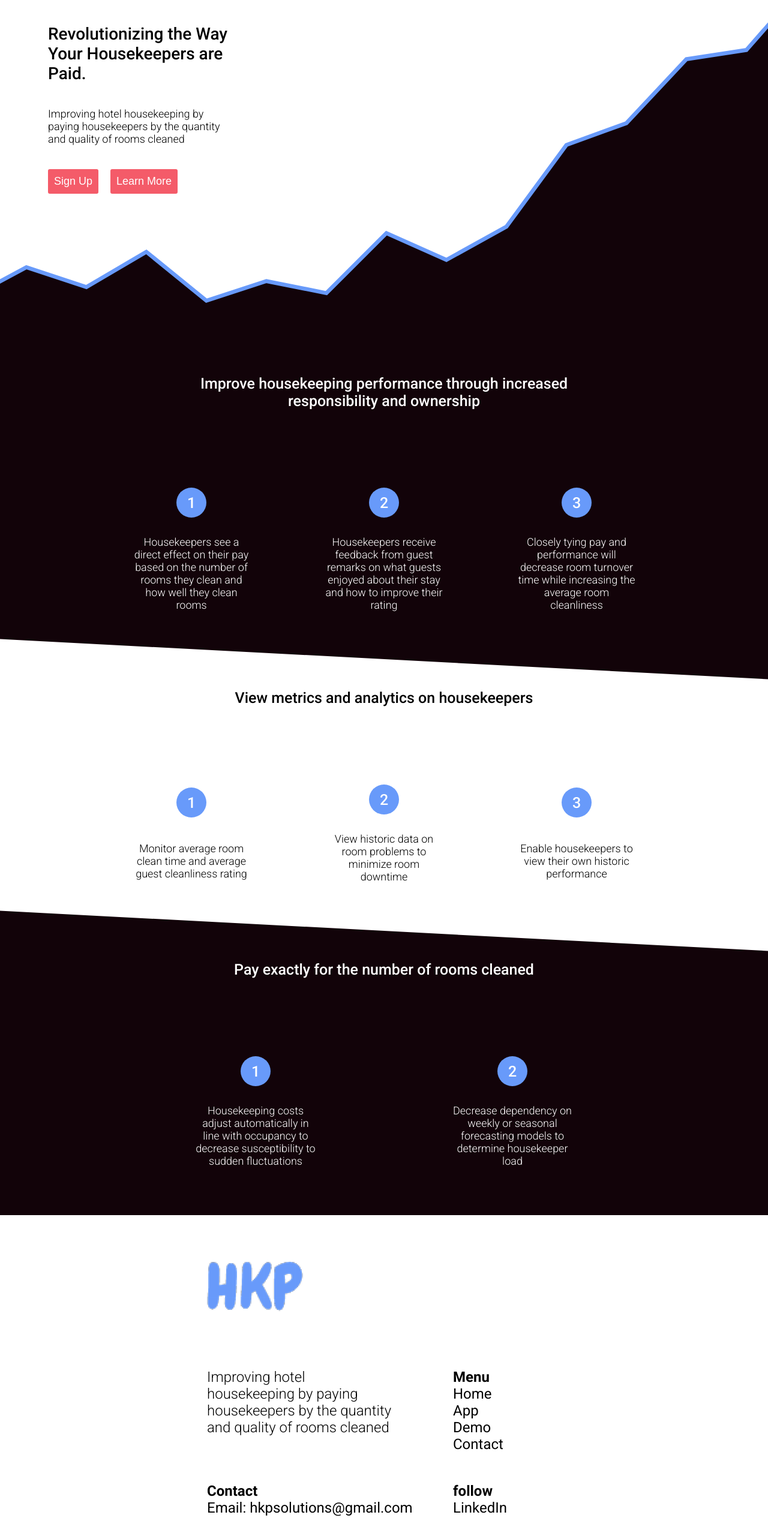
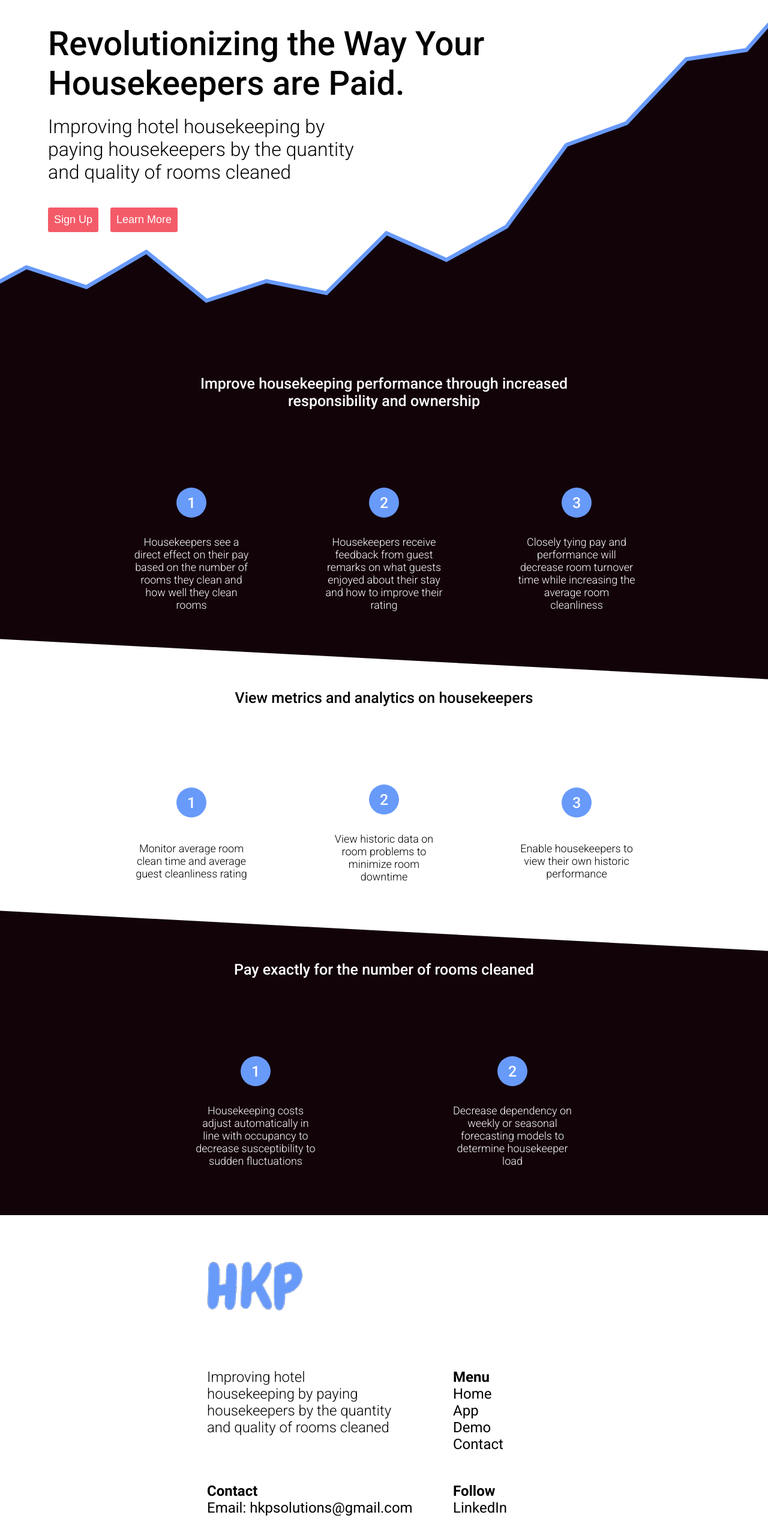
Before and after one commit to HKPSolutions/public-facing-website, a React (Create React App) app in the folder app/: page / in a window 1280 px wide. Shown: the part 170-2736 px from the top of the page at 60% size. Built offline with nearby package versions, Linux system fonts and the light colour scheme.

Commit message:
styling changes to all pages

```diff
--- a/app/public/index.html
+++ b/app/public/index.html
@@ -22,7 +22,7 @@
       work correctly both with client-side routing and a non-root public URL.
       Learn how to configure a non-root public URL by running `npm run build`.
     -->
-  <title>React App</title>
+  <title>HKP Solutions</title>
   <!-- Global site tag (gtag.js) - Google Analytics -->
   <script async src="https://www.googletagmanager.com/gtag/js?id=UA-178518809-1"></script>
   <script>
--- a/app/src/components/Footer/Footer.js
+++ b/app/src/components/Footer/Footer.js
@@ -7,7 +7,7 @@ function Footer() {
   return (
     <div className="footer">
       <div className="footer__branding">
-        <a href="!#"><img src={Branding} alt="brand icon" /></a>
+        <a href="/"><img src={Branding} alt="brand icon" /></a>
       </div>
       <div className="footer__info">
         <p>Improving hotel housekeeping by paying housekeepers by the quantity and quality of rooms cleaned</p>
@@ -21,16 +21,16 @@ function Footer() {
           <li><a href="/contact">Contact</a></li>
         </ul>
       </div>
-      <div className="foooter__contact-info footer__lists">
+      <div className="footer__contact-info footer__lists">
         <h2>Contact</h2>
         <ul>
           <li>Email: <a href="mailto:hkpsolutions@gmail.com">hkpsolutions@gmail.com</a></li>
         </ul>
       </div>
       <div className="footer__social footer__lists">
-        <h2>follow</h2>
+        <h2>Follow</h2>
         <ul>
-          <li><a href="!#">LinkedIn</a></li>
+          <li><a href="https://linkedin.com/company/hkp-solutions">LinkedIn</a></li>
         </ul>
       </div>
     </div>
--- a/app/src/components/NavBar/Navbar.css
+++ b/app/src/components/NavBar/Navbar.css
@@ -6,7 +6,6 @@
   left: 162px;
   top: 25px;
   border-color: black;
-  padding-bottom: 10vh;
 }
 
 .Hello a{
--- a/app/src/components/Pages/DemoPage/DemoPage.scss
+++ b/app/src/components/Pages/DemoPage/DemoPage.scss
@@ -20,7 +20,6 @@
   display: flex;
   flex-wrap: wrap;
   justify-content: center;
-  align-items: center;
 
   height: min-content;
 
--- a/app/src/components/Pages/HomePage/HomePage.scss
+++ b/app/src/components/Pages/HomePage/HomePage.scss
@@ -92,13 +92,17 @@ $bold: 500;
     width: 700px;
 
     .intro-header {
-      font-size: var(--fs-big);
+      font-size: 3.5rem;
+      width: 70vw;
+      overflow:visible;
       font-weight: $bold;
-      padding-bottom: 40px;
+      padding-bottom: 20px;
     }
 
     .intro-desc {
       padding-bottom: 40px;
+      font-size: 2rem;
+      width: 40vw;
     }
 
     button {
@@ -107,6 +111,8 @@ $bold: 500;
       border-radius: 3px;
       text-transform: uppercase;
       padding: 10px;
+      cursor: pointer;
+
 
       font-size: var(--fs-x-small);
       text-transform: capitalize;
--- a/app/src/components/Pages/HomePage/components/IntroSection.js
+++ b/app/src/components/Pages/HomePage/components/IntroSection.js
@@ -11,8 +11,12 @@ function IntroSection(props) {
                     Improving hotel housekeeping by paying housekeepers by the quantity and quality of rooms cleaned
                 </div>
                 <div className="intro-buttons">
-                    <button className="intro-button">Sign Up</button>
-                    <button className="intro-button">Learn More</button>
+                    <a href="/demo">
+                        <button className="intro-button">Sign Up</button>
+                    </a>
+                    <a href="/app">
+                        <button className="intro-button">Learn More</button>
+                    </a>
                 </div>
             </div>
         </div>
```
Also changed, not shown: 1 other file (tests, documents, lock files or other folders).
